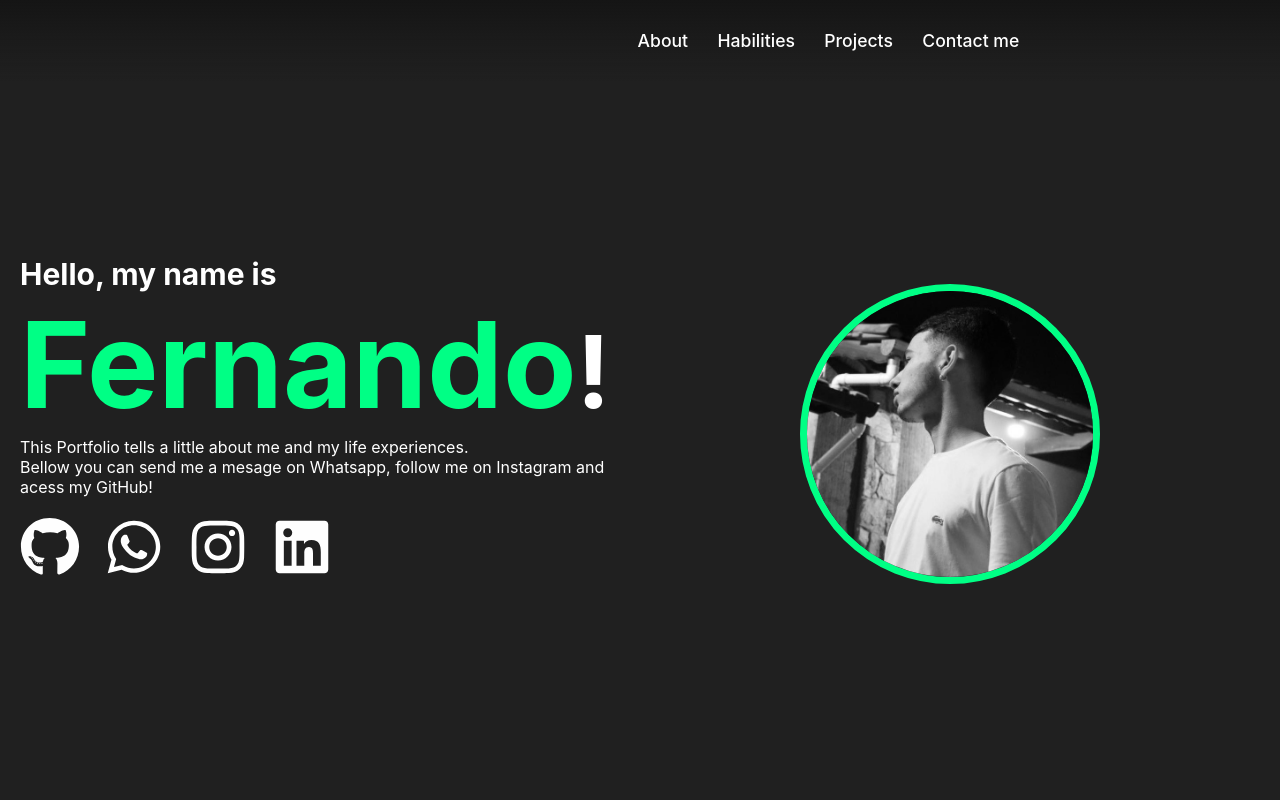
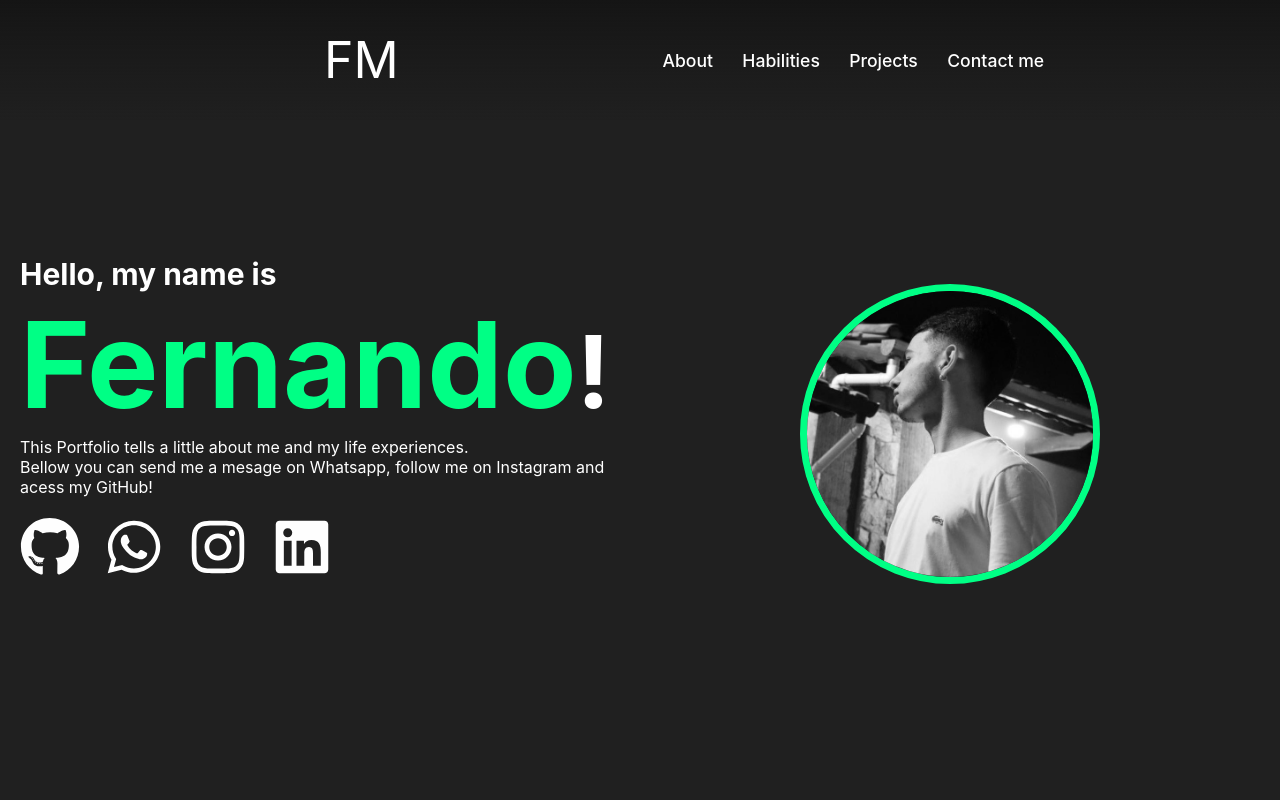
Before and after one commit to fernandomp26/fernandomorales_portfolio, a React (Vite) app: page / in a window 1280 px wide. Shown: the top 800 px of the page. Built offline with nearby package versions, Linux system fonts and the light colour scheme.

Commit message:
logo no header alterado

```diff
--- a/src/components/header/Header.jsx
+++ b/src/components/header/Header.jsx
@@ -22,7 +22,7 @@ export default function Header({ scrollToRef }) {
             <a className='button-menu' onClick={openMenu}>
                <IoMenu />
             </a>
-            <p className='icon'></p>
+            <p className='icon'>FM</p>
             <div className="nav" id='nav'>
                <a className='button-menu' onClick={openMenu}>
                   <IoClose />
```
